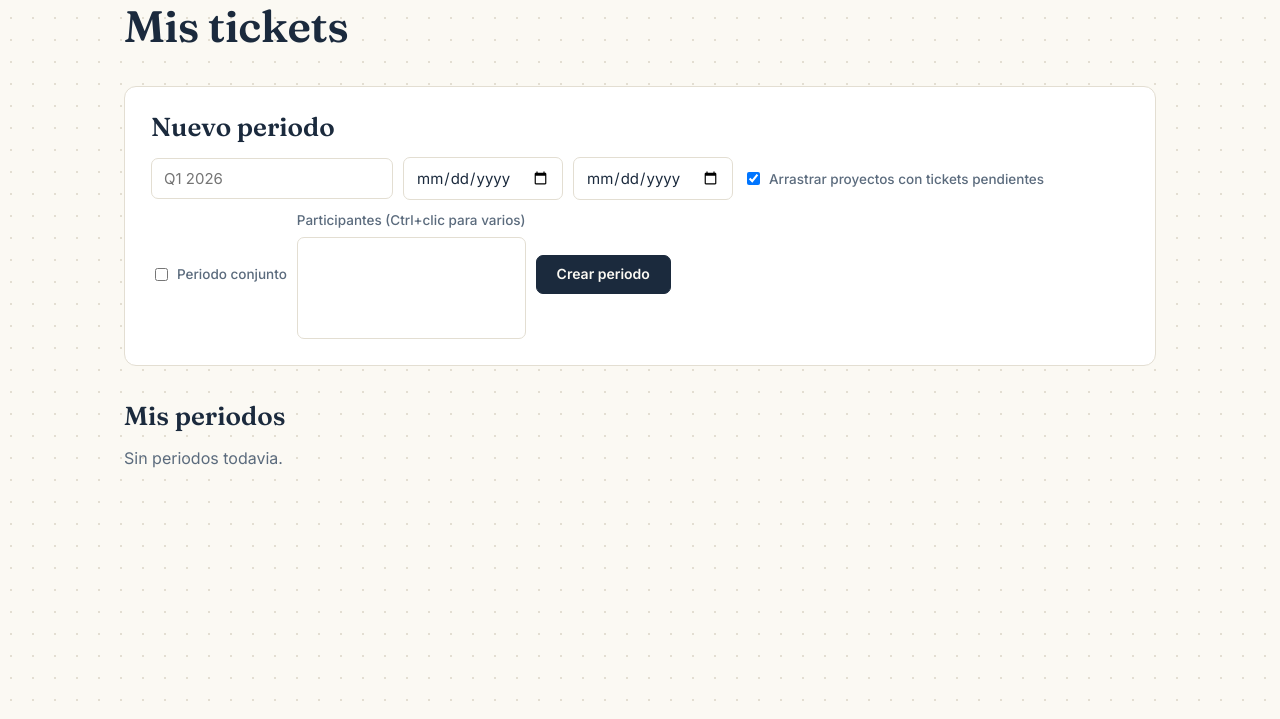
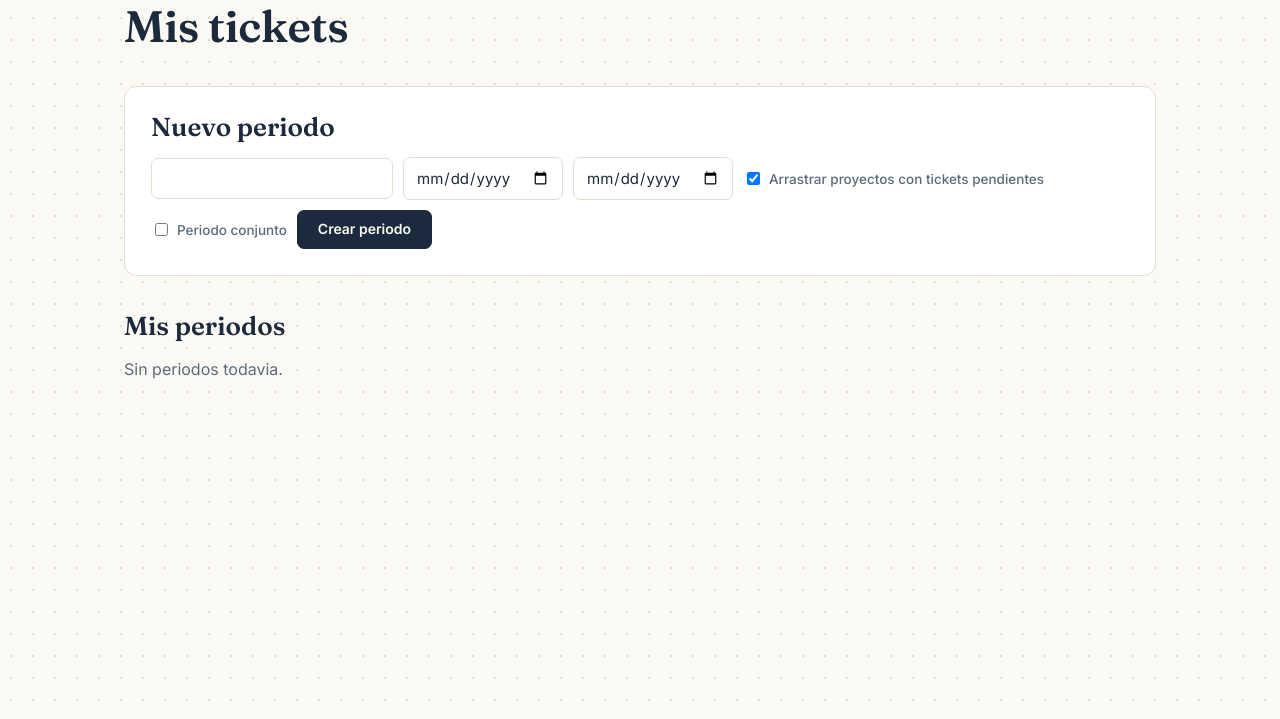
Before and after one commit to sebafloamp/Ticketera, a Python web app: template app/templates/dashboard.html in a window 1280 px wide. Shown: the part 81-800 px from the top of the page. Run offline with Jinja, Linux system fonts and the light colour scheme; the template is opened without the code that fills it, so the values that code supplies are empty.

Commit message:
fix: caja de participantes se oculta hasta marcar 'Periodo conjunto'; quita placeholder de nombre
Co-Authored-By: Claude Fable 5 <noreply@anthropic.com>

```diff
--- a/app/static/style.css
+++ b/app/static/style.css
@@ -121,6 +121,7 @@ code {
 /* Hiding is driven by the HTML hidden attribute, not a class, so a stale
    cached stylesheet can never leave the form permanently visible. */
 .edit-desc-form[hidden] { display: none !important; }
+#joint-participants[hidden] { display: none !important; }
 .edit-desc-form { display: flex; gap: 6px; margin-top: 8px; align-items: center; flex-wrap: wrap; }
 .edit-desc-form input[name="description"] { flex: 1; min-width: 140px; font-size: 13px; padding: 6px 8px; }
 .edit-desc-form .edit-desc-save { font-size: 12px; padding: 6px 12px; }
--- a/app/templates/base.html
+++ b/app/templates/base.html
@@ -7,7 +7,7 @@
     <link rel="preconnect" href="https://fonts.googleapis.com">
     <link rel="preconnect" href="https://fonts.gstatic.com" crossorigin>
     <link href="https://fonts.googleapis.com/css2?family=Fraunces:opsz,wght@9..144,500;9..144,600;9..144,700&family=Inter:wght@400;500;600&family=IBM+Plex+Mono:wght@400;500&display=swap" rel="stylesheet">
-    <link rel="stylesheet" href="/static/style.css?v=2">
+    <link rel="stylesheet" href="/static/style.css?v=3">
     <script src="/static/vendor/htmx.min.js"></script>
     <script src="/static/vendor/sortable.min.js"></script>
     <script src="/static/animations.js"></script>
--- a/app/templates/dashboard.html
+++ b/app/templates/dashboard.html
@@ -19,7 +19,7 @@
     <div class="card fade-up section-block">
         <h2>Nuevo periodo</h2>
         <form method="post" action="/periods" class="row">
-            <input type="text" name="name" placeholder="Q1 2026" required>
+            <input type="text" name="name" required>
             <input type="date" name="start_date" required>
             <input type="date" name="end_date" required>
             <input type="hidden" name="csrf_token" value="{{ csrf_token }}">
```
